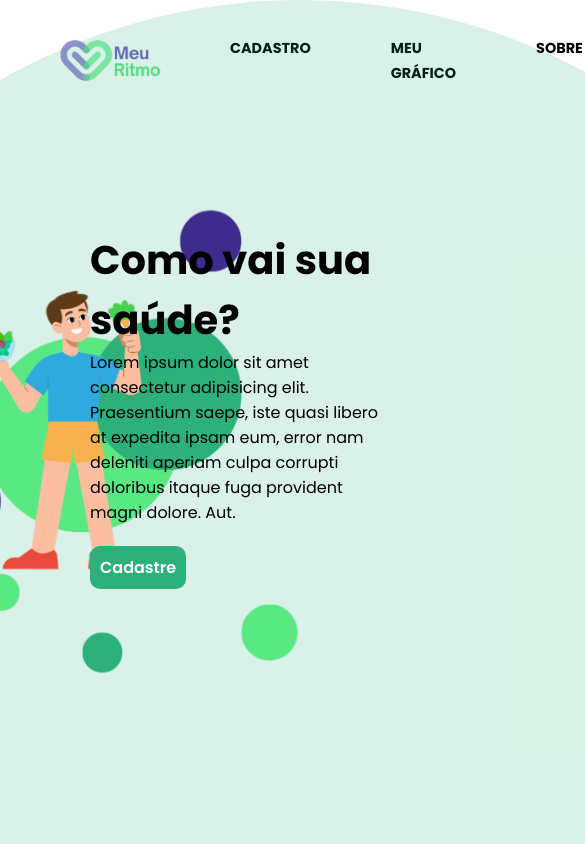
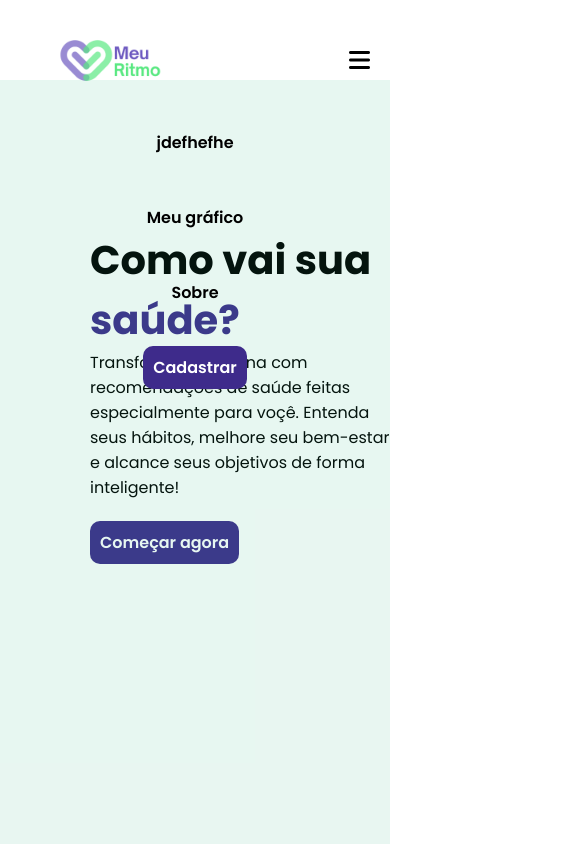
Before and after one commit to kayqueFranco/MeuRitmo, a plain HTML site: page index.html in a window 390 px wide. Shown: the top 844 px of the page, 585 px wide, since content can reach past the window. Drawn offline with Linux system fonts and the light colour scheme.

Commit message:
Menu mobile

```diff
--- a/index.html
+++ b/index.html
@@ -7,34 +7,53 @@
     <meta name="description" content="Monitore sua saúde diária com gráficos e dicas para melhorar o seu desempenho!">
     <title>MeuRitmo</title>
     <link rel="stylesheet" href="style/style.css">
+    <link rel="stylesheet" href="https://cdnjs.cloudflare.com/ajax/libs/font-awesome/6.7.2/css/all.min.css">
     <link href="https://fonts.googleapis.com/css2?family=Poppins:wght@400;600;700&display=swap" rel="stylesheet">
 </head>
 
 <body>
+    <!--Inicio do cabeçalho-->
     <header>
-        <div id="bola"></div>
         <nav id="navbar">
             <img class="logo" src="img/MeuRitmo-logo-Photoroom.png" alt="">
+
+            <div class="menu-btn">
+                <i class="fa-solid fa-bars" onclick="menuShow()"></i>
+            </div>
+
             <ul>
-                <li><a href="cadastro.html">cadastro</a></li>
+                <li><a class="active" href="#">jdefhefhe</a></li>
                 <li><a href="#">Meu gráfico</a></li>
                 <li><a href="#">Sobre</a></li>
+                <a class="botao" href="#">Cadastrar</a>
             </ul>
+
         </nav>
+    </header>
+    <!--Fim do cabeçalho-->
 
-        <div id="ladoDir">
-            <img src="img/bannertxt.png" alt="">
-        </div>
 
-        <div id="ladoEsq">
-            <h1>Como vai sua saúde?</h1>
 
-            <p>Lorem ipsum dolor sit amet consectetur adipisicing elit. Praesentium saepe, iste quasi libero at expedita ipsam eum, error nam deleniti aperiam culpa corrupti doloribus itaque fuga provident magni dolore. Aut.</p>
 
-            <a class="botao" href="#">Cadastre</a>
-        </div>
+    <!--Inicio do main-->
+    <main>
+        <section id="banner-principal">
+            <div id="shape"></div>
+            <div id="ladoDir">
+                <img src="img/bannertxt.png" alt="">
+            </div>
 
-    </header>
+            <div id="ladoEsq">
+                <h1>Como vai sua <span>saúde?</span></h1>
+
+                <p>Transforme sua rotina com recomendações de saúde feitas especialmente para voçê. Entenda seus
+                    hábitos, melhore seu bem-estar e alcance seus objetivos de forma inteligente!</p>
+
+                <a class="botao" href="#">Começar agora</a>
+            </div>
+        </section>
+    </main>
+    <!--Fim do main-->
 
     <script src="js/script.js"></script>
 </body>
--- a/js/script.js
+++ b/js/script.js
@@ -0,0 +1,10 @@
+var ul = document.querySelector('#navbar ul');
+var menuBtn = document.querySelector('.menu-btn i');
+
+function menuShow() {
+    if (ul.classList.contains('open')) {
+        ul.classList.remove('open');
+    } else {
+        ul.classList.add('open');
+    }
+}
--- a/style/style.css
+++ b/style/style.css
@@ -10,6 +10,8 @@ body {
     font-family: 'Poppins', sans-serif;
 }
 
+/* --------------- Desktop --------------- */
+
 header {
     height: 120px;
     position: relative;
@@ -20,10 +22,10 @@ header {
     justify-content: space-between;
     align-items: center;
     height: 120px;
-    z-index: 10;
+    width: 100%;
 }
 
-#navbar img {
+.logo {
     width: 200px;
     height: 200px;
     margin-left: 30px;
@@ -31,26 +33,36 @@ header {
 
 #navbar ul {
     display: flex;
+    flex-wrap: wrap;
     list-style: none;
-    gap: 20px;
 }
 
-nav ul li {
-    cursor: pointer;
+#navbar ul li {
+    margin: 0 15px;
 }
 
 #navbar ul li a {
+    color: #000;
     text-decoration: none;
-    color: #000;
-    font-weight: 700;
-    margin-right: 60px;
-    text-transform: uppercase;
-    font-size: 0.9em;
+    font-weight: 600;
+    transition: all 0.3s ease;
+    padding-bottom: 5px;
+}
+
+#navbar ul li a.active {
+    border-bottom: 3px solid #3e2b8b;
+}
+
+#navbar .menu-btn i {
     cursor: pointer;
+    display: none;
+}
+
+#ladoEsq span {
+    color: #3e2b8b;
 }
 
 #ladoDir img {
-
     position: absolute;
     right: 40px;
     top: 70px;
@@ -67,7 +79,7 @@ nav ul li {
 }
 
 #ladoEsq p {
-    max-width: 320px;
+    max-width: 380px;
     margin-bottom: 30px;
 }
 
@@ -77,10 +89,15 @@ nav ul li {
     color: #fff;
     font-weight: 600;
     border-radius: 10px;
+    background-color: #3e2b8b;
+}
+
+.btn-default {
+    margin-right: 20px;
     background-color: #2cb17b;
 }
 
-#bola {
+#shape {
     position: absolute;
     left: -300px;
     width: 1200px;
@@ -88,3 +105,51 @@ nav ul li {
     border-radius: 50%;
     background-color: #2cb17c2d;
 }
+
+@media (max-width: 920px){
+    #navbar .menu-btn i {
+        display: block;
+        font-size: 1.5rem;
+        cursor: pointer;
+        margin-right: 20px;
+    }
+
+    #navbar ul {
+        position: absolute;
+        top: 80px;
+        left: 0px;
+        background-color: #2cb17c1c;
+        height: 100vh;
+        width: 100%;
+        text-align: center;
+        display: block;
+        transition: all 0.3s ease;
+        z-index: 2;
+    }
+
+    #navbar ul.open {
+        left: 0;
+    }
+
+    #navbar ul li {
+        width: 100%;
+        margin: 50px 0px;
+    }
+
+    #navbar ul li a.active {
+        border-bottom: none;
+        color: #000;
+    }
+
+    #ladoDir img {
+        display: none;
+    }
+
+    #ladoEsq {
+        z-index: 1;
+    }
+
+    #shape {
+        display: none;
+    }
+}
```
